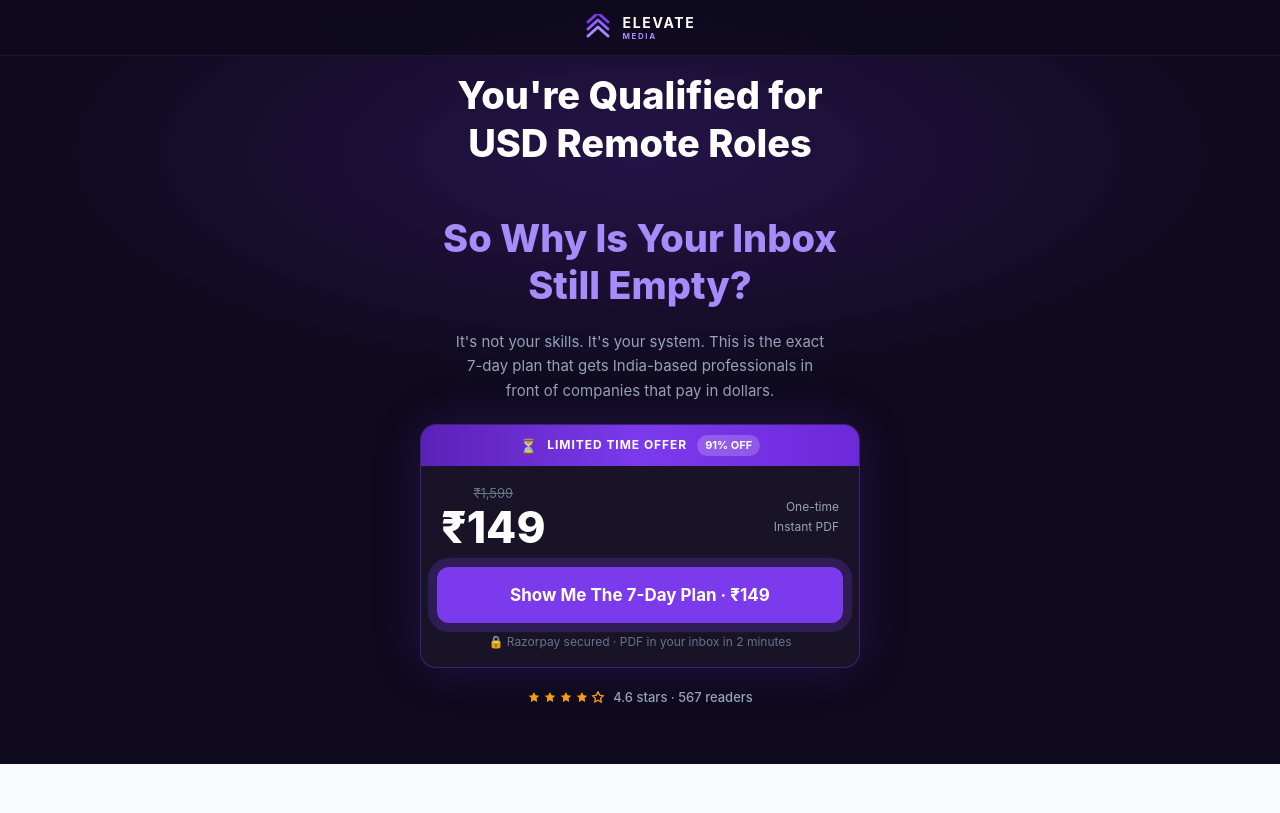
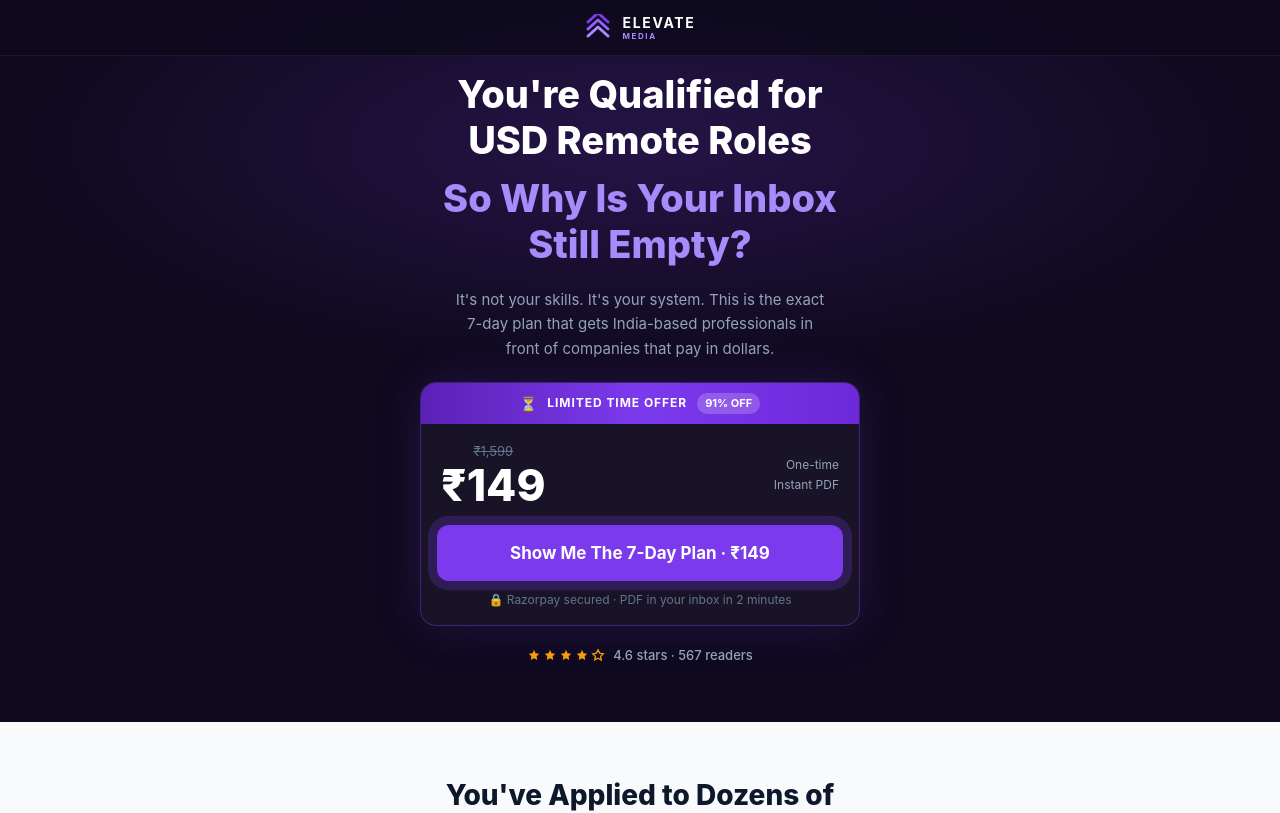
Before and after one commit to elevatemedia159/remote-work-playbook, a Next.js app: page / in a window 1280 px wide. Shown: the top 813 px of the page. Built offline with nearby package versions, Linux system fonts and the light colour scheme.

Commit message:
Fix hero headline spacing — tighter gap between the two lines
Co-Authored-By: Claude Sonnet 4.6 <noreply@anthropic.com>

```diff
--- a/src/app/page.tsx
+++ b/src/app/page.tsx
@@ -74,10 +74,10 @@ function Hero() {
       <div style={{ position: "relative", zIndex: 1, width: "100%", maxWidth: 440, display: "flex", flexDirection: "column", alignItems: "center", gap: 20 }}>
 
         {/* Headline */}
-        <h1 style={{ fontWeight: 800, fontSize: "clamp(26px, 6.5vw, 38px)", lineHeight: 1.25, color: "#ffffff", margin: 0 }}>
+        <h1 style={{ fontWeight: 800, fontSize: "clamp(26px, 6.5vw, 38px)", lineHeight: 1.2, color: "#ffffff", margin: 0 }}>
           You&apos;re Qualified for USD Remote Roles
-          <br /><br />
-          <span style={{ color: "#a78bfa" }}>So Why Is Your Inbox Still Empty?</span>
+          <br />
+          <span style={{ color: "#a78bfa", display: "block", marginTop: "0.35em" }}>So Why Is Your Inbox Still Empty?</span>
         </h1>
 
         {/* Subheadline */}
```
